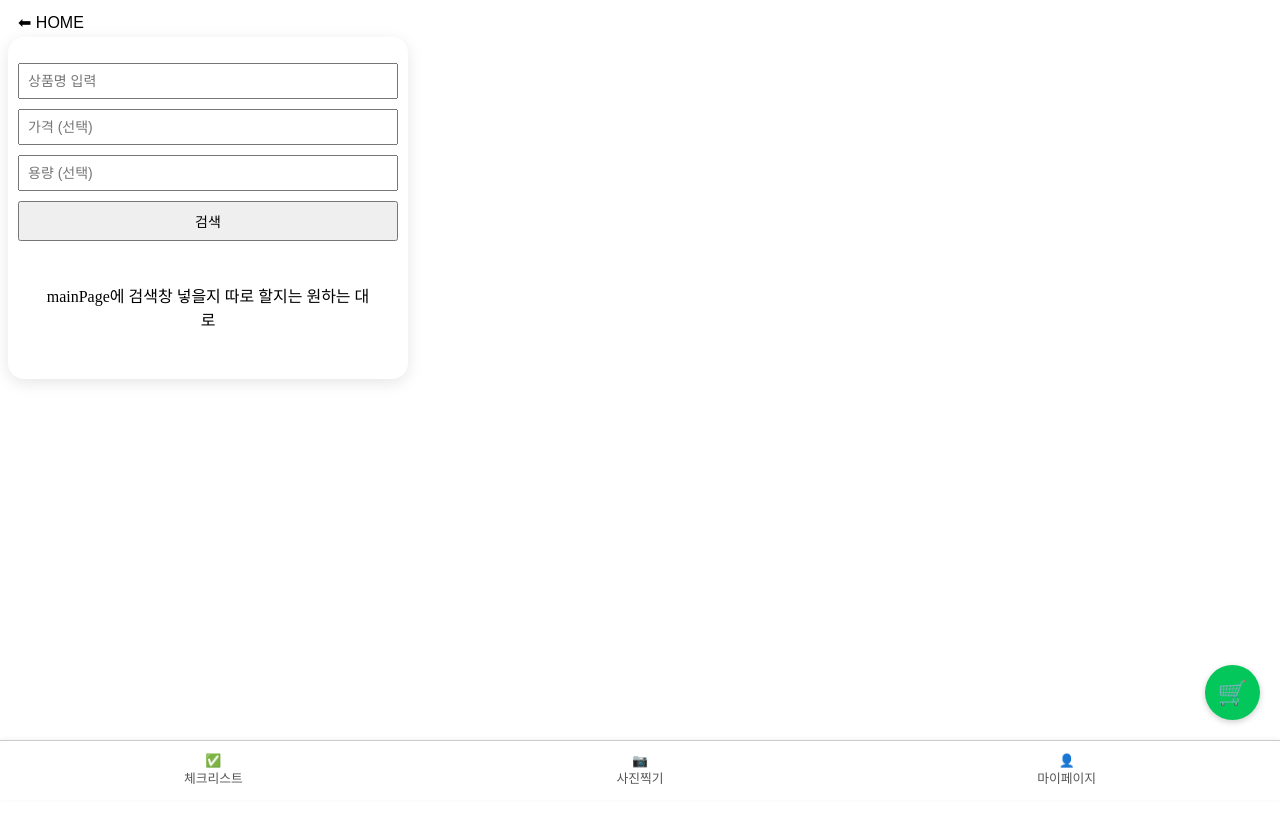
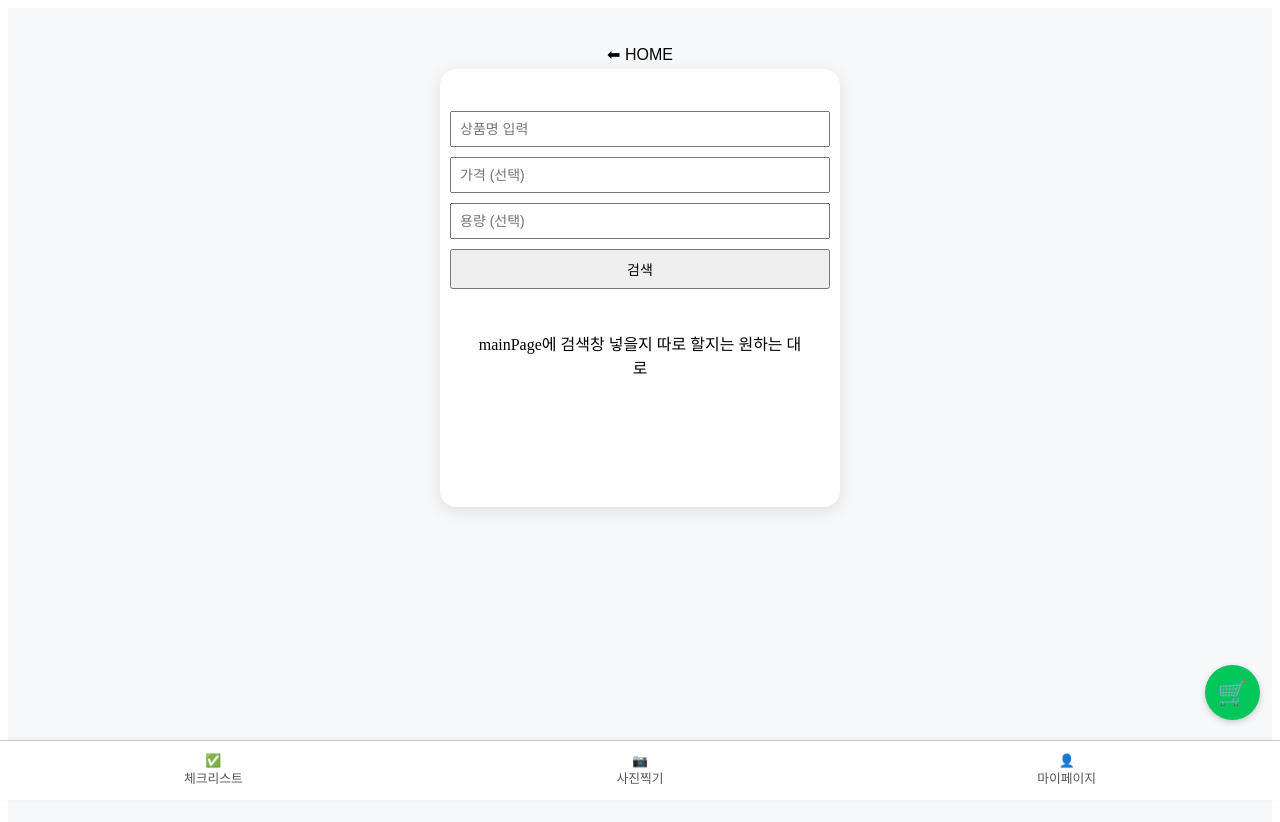
Before and after one commit to KGUCapstone/frontend, a React (Create React App) app: page /home in a window 1280 px wide. Shown: the top 822 px of the page. Built offline with nearby package versions, Linux system fonts and the light colour scheme; no server answers.

Commit message:
Design: mainPage searchbar 수정

```diff
--- a/src/style/MainPage.css
+++ b/src/style/MainPage.css
@@ -1,14 +1,15 @@
 .main-container {
   display: flex;
   flex-direction: column;
+  align-items: center;
+  padding: 2rem 0rem 0;
+  background-color: #f7f8fa;
   min-height: 100vh;
-    position: relative;
 }
 
 .main-header {
-    padding: 1rem;
-    display: flex;
-    justify-content: flex-start;
+  align-self: flex-start;
+  padding: 2rem;
   font-weight: bold;
   font-size: 1.2rem;
 }
@@ -18,14 +19,14 @@
   padding: 2rem;
   text-align: center;
 }
+
 .main-card {
   background-color: white;
-    padding: 1rem 0;
+  padding: 2rem 0 6rem 0;
   border-radius: 16px;
   box-shadow: 0 4px 16px rgba(0, 0, 0, 0.1);
   width: 100%;
   max-width: 400px;
-    min-height: 300px;
   text-align: center;
 }
 
--- a/src/style/MyPage.css
+++ b/src/style/MyPage.css
@@ -1,5 +1,5 @@
 .mypage-container {
-    padding: 10rem 1rem 40rem; /* 하단 여백 확보 (네비바 공간) */
+    padding: 10rem 1rem 20rem; /* 하단 여백 확보 (네비바 공간) */
     display: flex;
     justify-content: center;
     align-items: flex-start; /* 상단 정렬 */
```
Lines whose indentation alone changed are shown as unchanged.
